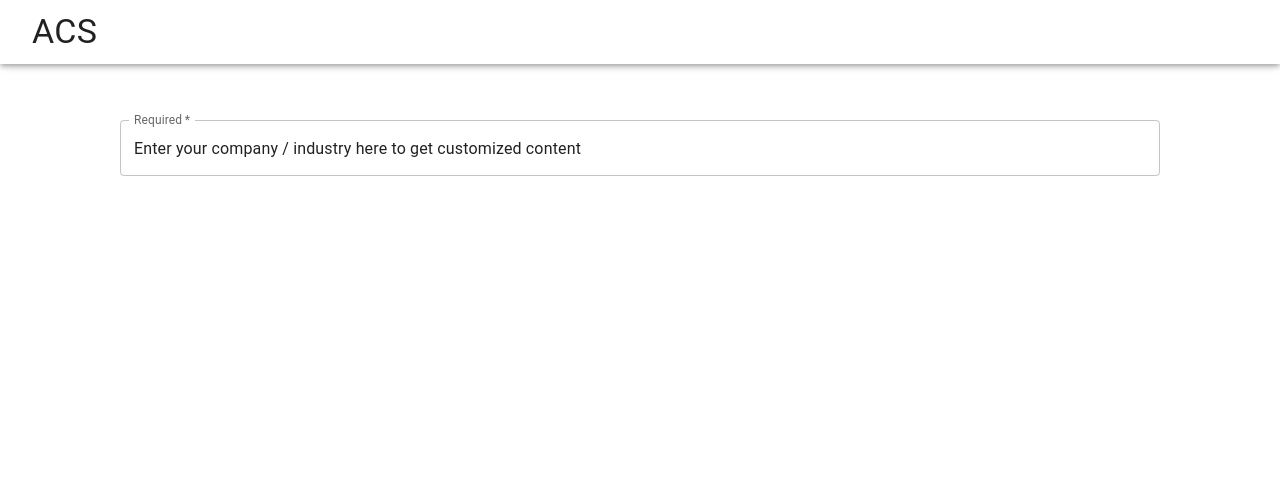
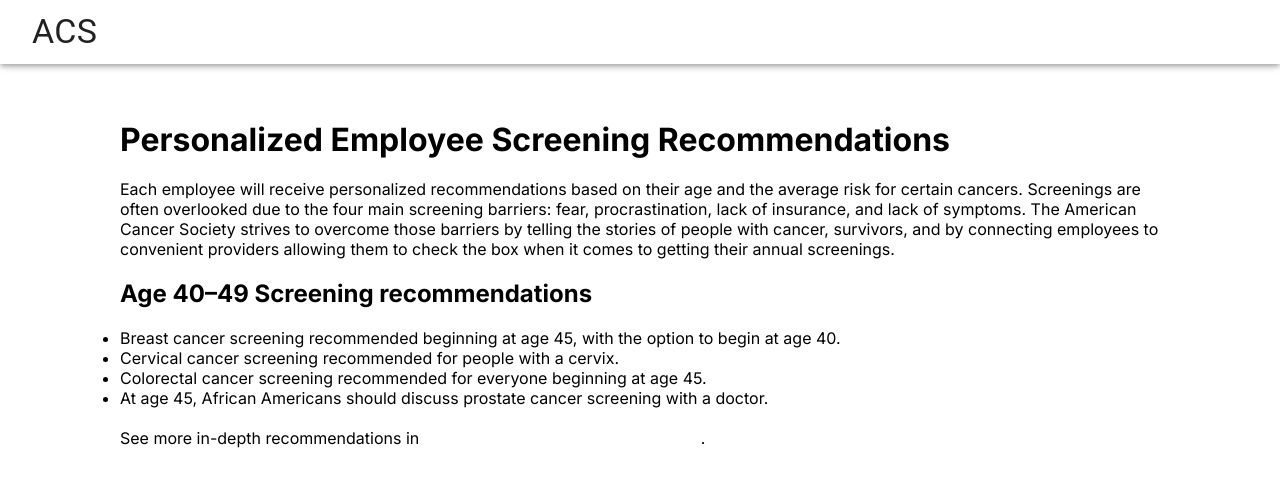
Before and after one commit to code-poets-acs/cancer-awareness-campaigns, a Next.js app: page / in a window 1280 px wide. Shown: the top 486 px of the page. Built offline with nearby package versions, Linux system fonts and the light colour scheme.

Commit message:
updates. 5

```diff
--- a/src/app/page.tsx
+++ b/src/app/page.tsx
@@ -5,6 +5,8 @@ import ThemeProvider from '@mui/material/styles/ThemeProvider'
 import { theme } from '@/styles'
 import CompanyForm from '@/components/CompanyForm'
 import Grid from '@mui/material/Grid'
+import Entry from '@/components/Entry'
+import Recommendation from '@/components/Recommendation'
 
 export default function Home() {
   return (
@@ -14,7 +16,7 @@ export default function Home() {
         <Box component='main' sx={{ flexGrow: 1, p: 15 }}>
           <Grid container>
             <Grid item xs={12}>
-              <CompanyForm></CompanyForm>
+              <Recommendation></Recommendation>
             </Grid>
           </Grid>
         </Box>
--- a/src/components/Entry.tsx
+++ b/src/components/Entry.tsx
@@ -5,15 +5,14 @@ export default function Entry() {
   return (
     <Box>
       <Box>
-        <h1>Get Screened for Organizations</h1>
+        <h1>Get Screened for Organizations</h1><br/>
       </Box>
       <Box>
-        <h2>Why should you get screened?</h2>
+        <h2>Why should you get screened?</h2><br/>
       </Box>
       <Box>
         <ReactPlayer url={'https://www.youtube.com/watch?v=uOFpbbK1bOg'} controls={true} />
       </Box>
-      <br/>
     </Box>
   )
 }
--- a/src/components/PersonalRecommendation.tsx
+++ b/src/components/PersonalRecommendation.tsx
@@ -13,6 +13,7 @@ export default function Recommendation() {
     <Box>
       <Box>
         <h2>{ageGroup}</h2>
+        <br/>
         <ul>
           {recommendations.map( (recommendation) =>
             (
--- a/src/components/Recommendation.tsx
+++ b/src/components/Recommendation.tsx
@@ -6,13 +6,14 @@ export default function Recommendation() {
   return (
     <Box>
       <Box>
-        <h1>Personalized Employee Screening Recommendations</h1>
+        <h1>Personalized Employee Screening Recommendations</h1><br/>
       </Box>
       <Box>
         Each employee will receive personalized recommendations based on their age and the average risk for certain cancers. Screenings are often overlooked due to the four main screening barriers: fear, procrastination, lack of insurance, and lack of symptoms. The American Cancer Society strives to overcome those barriers by telling the stories of people with cancer, survivors, and by connecting employees to convenient providers allowing them to check the box when it comes to getting their annual screenings.
       </Box>
+      <br/>
       <Box>
-        <PersonalRecommendation></PersonalRecommendation>
+        <PersonalRecommendation></PersonalRecommendation><br/>
       </Box>
       <Box>
         See more in-depth recommendations in <Link href='https://www.cancer.org/cancer/screening/screening-recommendations-by-age.html'>Cancer Screening Guidelines by Age</Link>.
```
